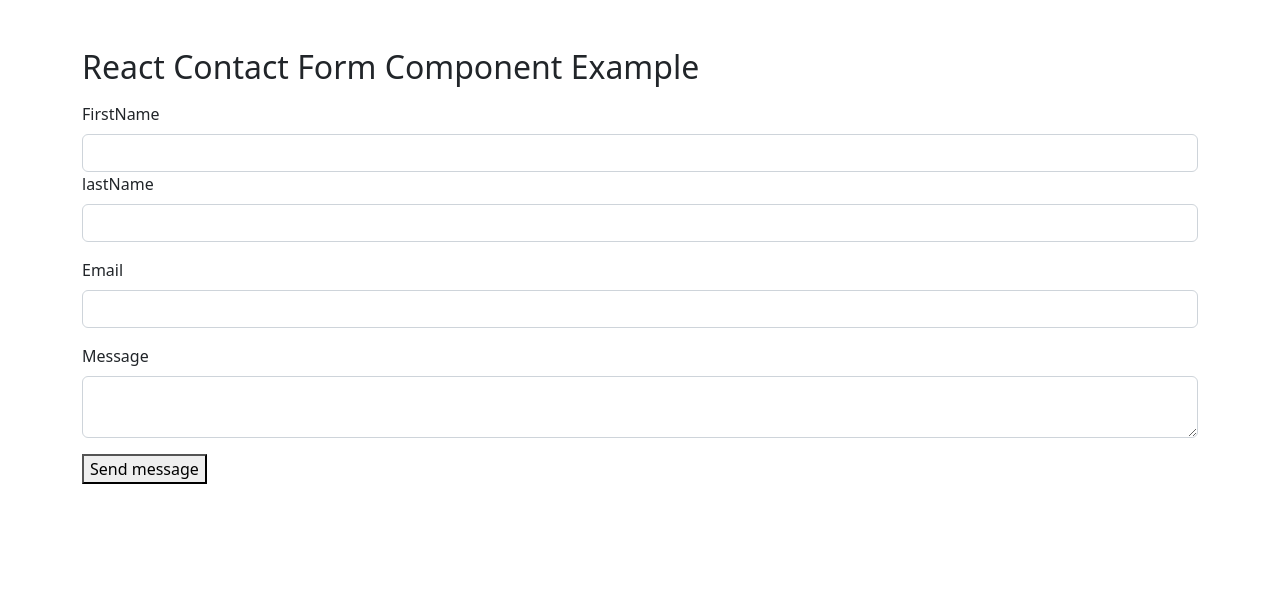
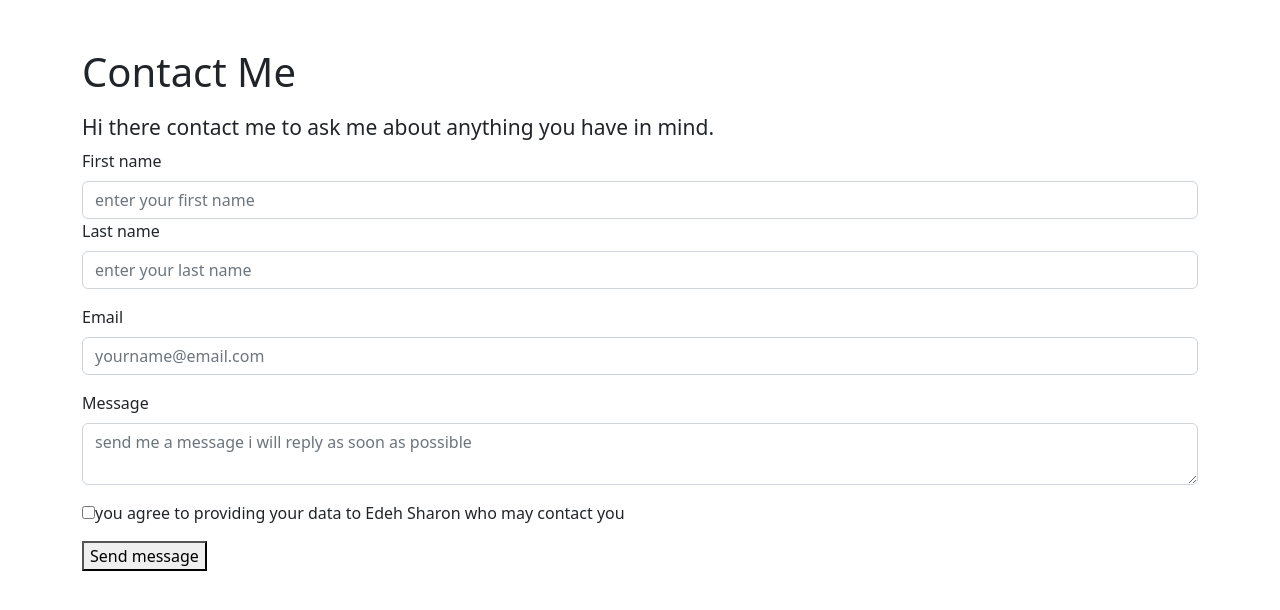
Before and after one commit to shannychi/contact-me, a React (Create React App) app: page / in a window 1280 px wide. Shown: the top 610 px of the page. Built offline with nearby package versions, Linux system fonts and the light colour scheme.

Commit message:
styled the background

```diff
--- a/src/Component/contact.js
+++ b/src/Component/contact.js
@@ -16,30 +16,38 @@ const ContactForm = () => {
     }
     return(
             <div className="container mt-5">
-      <h2 className="mb-3">React Contact Form Component Example</h2>
+      <h1 className="mb-3">Contact Me</h1>
+      <h4><small>Hi there contact me to ask me about anything you have in mind.</small></h4>
       <form onSubmit={onSubmit}>
         <div className="mb-3">
           <label className="form-label" htmlFor="firstName">
-            FirstName
+            First name
           </label>
-          <input className="form-control" type="text" id="first-name" required />
+          <input className="form-control" type="text" id="first_name" placeholder="enter your first name" required />
           <label className="form-label" htmlFor="lastName">
-            lastName
+            Last name
           </label>
-          <input className="form-control" type="text" id="last-name" required />
+          <input className="form-control" type="text" id="last_name" placeholder="enter your last name" required />
         </div>
         <div className="mb-3">
           <label className="form-label" htmlFor="email">
             Email
           </label>
-          <input className="form-control" type="email" id="email" required />
+          <input className="form-control" type="email" id="email" placeholder="yourname@email.com" required />
         </div>
         <div className="mb-3">
           <label className="form-label" htmlFor="message">
             Message
           </label>
-          <textarea className="form-control" id="message" required />
+          <textarea className="form-control" id="message" placeholder="send me a message i will reply as soon as possible" required />
         </div>
+        <div>
+            <label>
+                <input type="checkbox" required/>
+                you agree to providing your data to Edeh Sharon who may contact you
+            </label>
+        </div>
+        <p></p>
         <button className="btn__submit" type="submit">
           {formStatus}
         </button>
```
